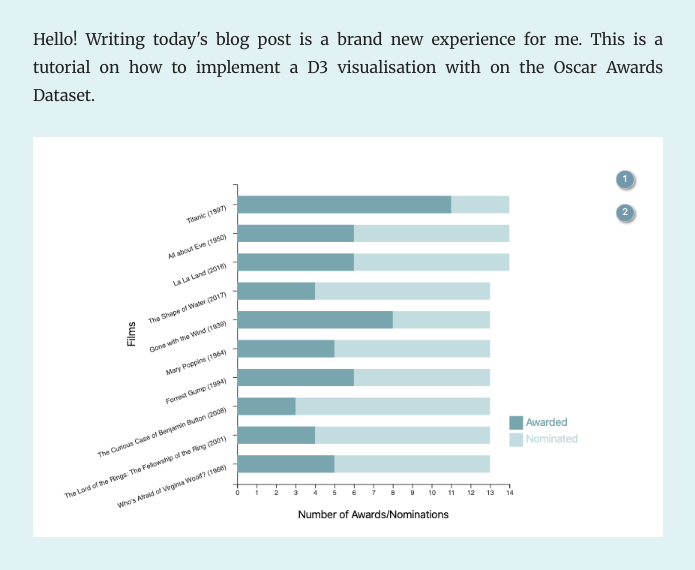
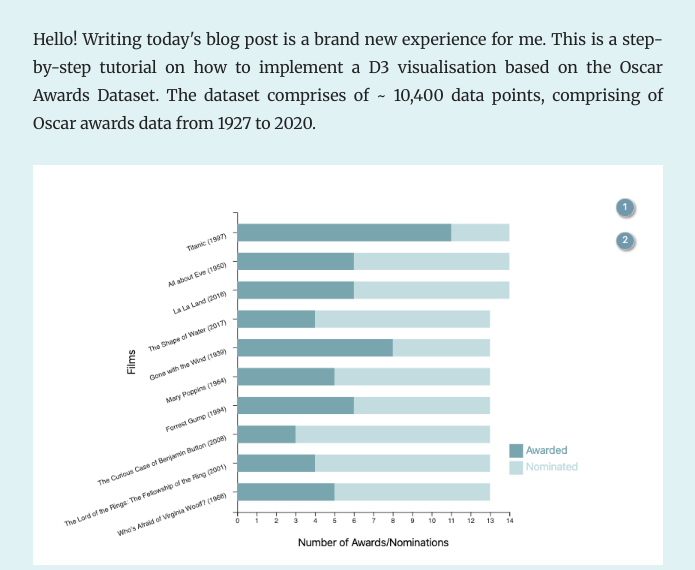
Before and after one commit to bryantkhoo/bryantkhoo.github.io, a Gatsby site: page /oscar-vis-tutorial/ in a window 1280 px wide. Shown: the part 214-784 px from the top of the page, without its empty margins (292-987 px from the left). Built offline with nearby package versions, Linux system fonts and the light colour scheme; Gatsby itself is replaced by a stand-in of ours; some packages are replaced by stand-ins of ours.

Commit message:
add number of datapoints

```diff
--- a/content/blog/oscar-vis-tutorial/index.md
+++ b/content/blog/oscar-vis-tutorial/index.md
@@ -4,7 +4,7 @@ date: "2020-02-26T22:12:03.284Z"
 description: "My first d3 visualisation"
 ---
 
-Hello! Writing today's blog post is a brand new experience for me. This is a tutorial on how to implement a D3 visualisation with on the Oscar Awards Dataset.
+Hello! Writing today's blog post is a brand new experience for me. This is a step-by-step tutorial on how to implement a D3 visualisation based on the Oscar Awards Dataset. The dataset comprises of ~ 10,400 data points, comprising of Oscar awards data from 1927 to 2020.
 
 
 
```
